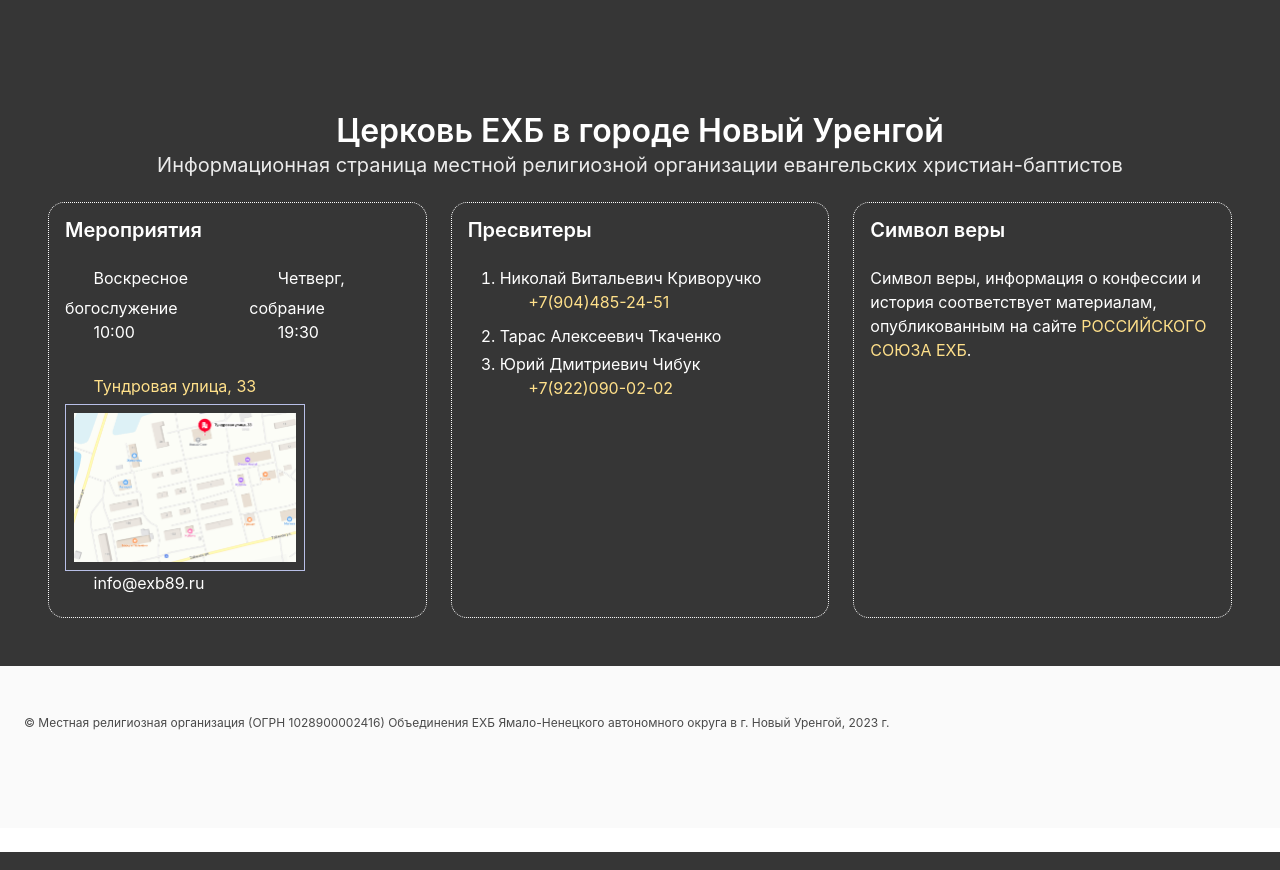
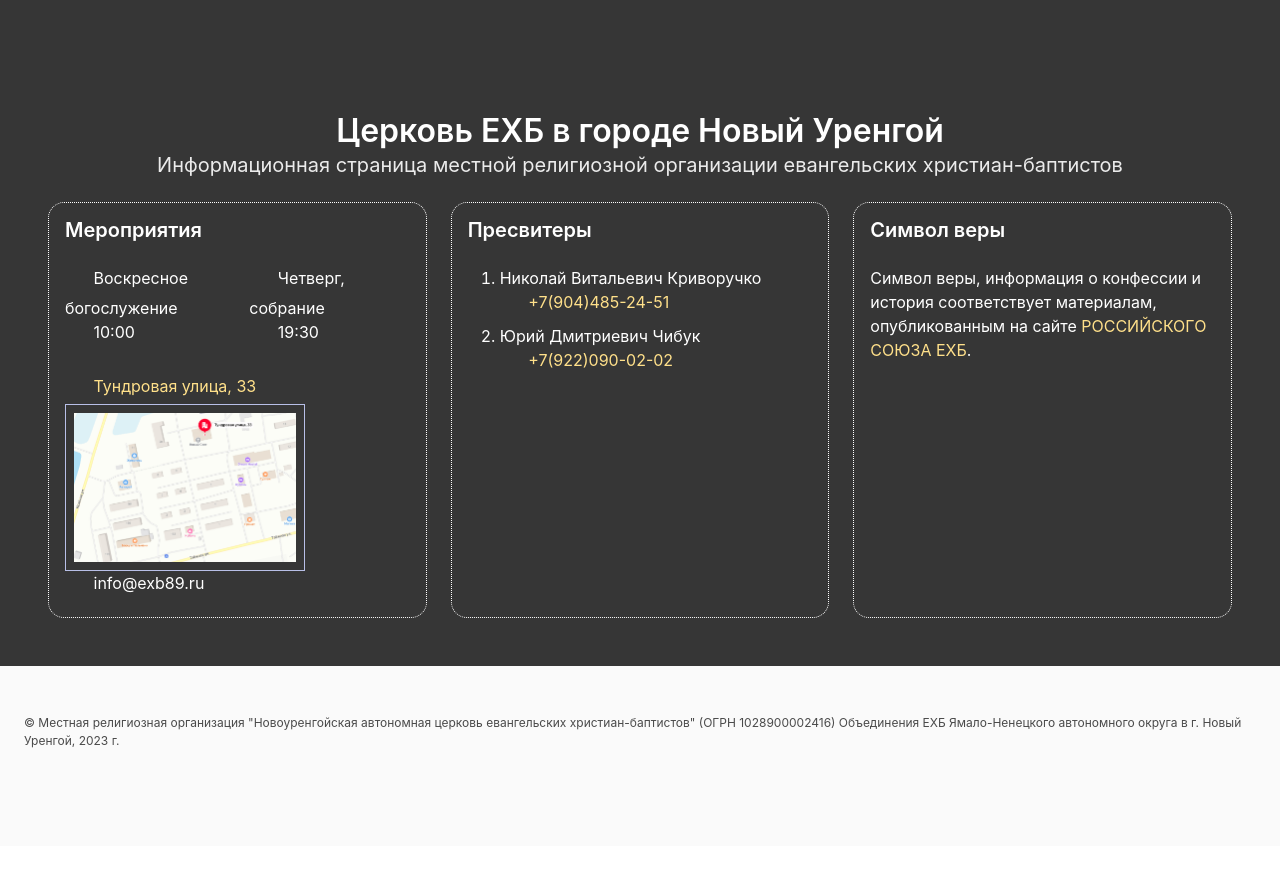
Before and after one commit to chibuk/exb89.ru, a Django app: page / in a window 1280 px wide. Run offline with Django 4.2, Linux system fonts and the light colour scheme.

Commit message:
-Тарас уехал, удалил из списка пресвитеров. + Добавил полное юридическое наименование как в выписке

```diff
--- a/index/templates/index.html
+++ b/index/templates/index.html
@@ -106,7 +106,6 @@
                                     </a>
                                   </p>
                                 </li>
-                                <li>Тарас Алексеевич Ткаченко</li>
                                 <li>
                                   <span>Юрий Дмитриевич Чибук</span>
                                   <p>
@@ -117,12 +116,6 @@
                                   </p>
                                 </li>
                             </ol>
-
-<!--                            <ol>-->
-<!--                                <li>Николай Витальевич Криворучко</li>-->
-<!--                                <li>Тарас Алексеевич Ткаченко</li>-->
-<!--                                <li>Юрий Дмитриевич Чибук</li>-->
-<!--                            </ol>-->
                         </div>
                       </div>
                       <div class="tile is-parent">
@@ -138,7 +131,8 @@
             </div>
         </div>
     </section>
-    <p class="footer content is-small">&copy; Местная религиозная организация (ОГРН 1028900002416) Объединения ЕХБ Ямало-Ненецкого автономного округа в г. Новый Уренгой, 2023 г.  </p>
+    <p class="footer content is-small">&copy; Местная религиозная организация "Новоуренгойская автономная церковь евангельских христиан-баптистов" (ОГРН 1028900002416)
+Объединения ЕХБ Ямало-Ненецкого автономного округа в г. Новый Уренгой, 2023 г.</p>
   <script>
   document.addEventListener('DOMContentLoaded', () => {
   // Functions to open and close a modal
```
